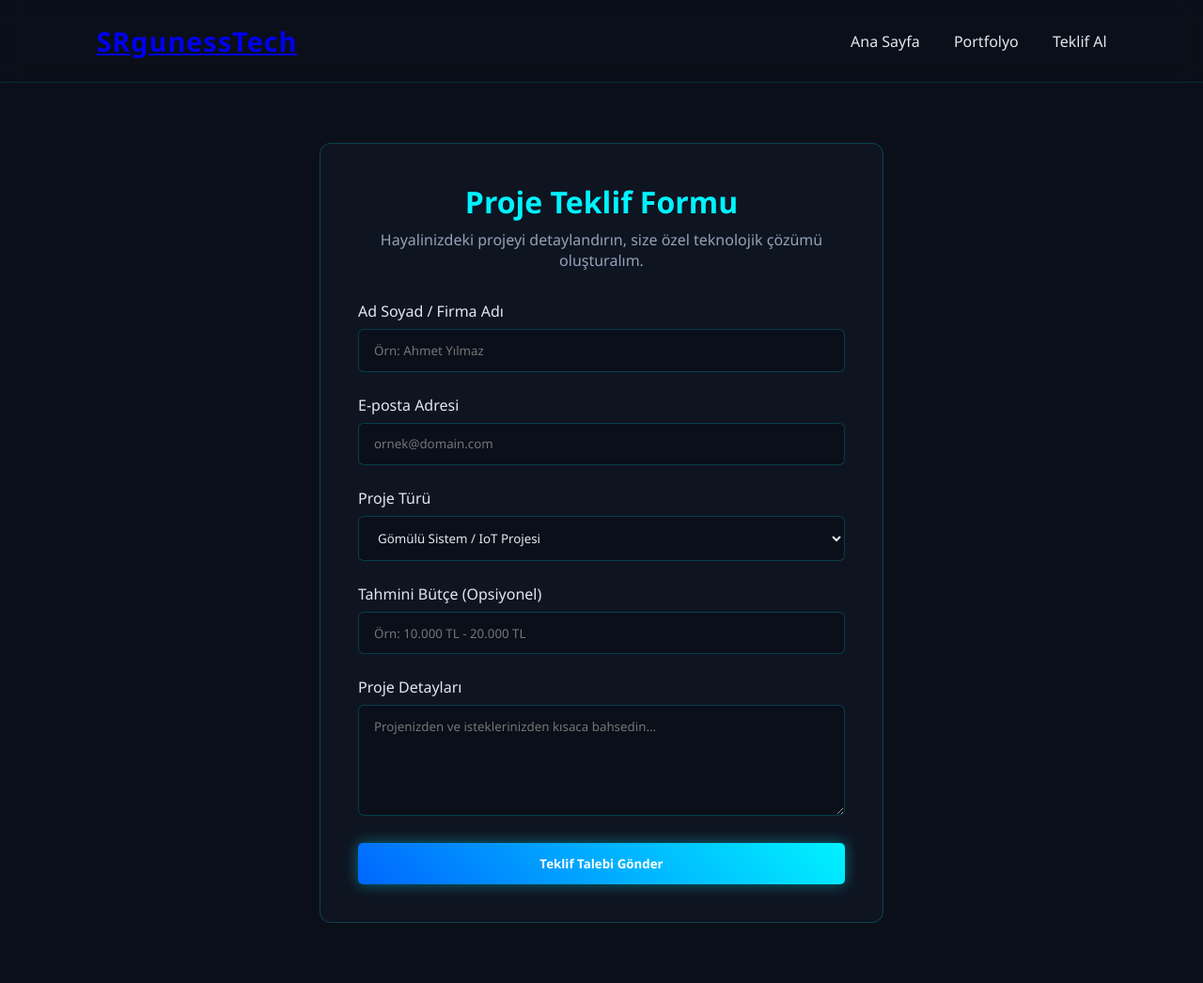
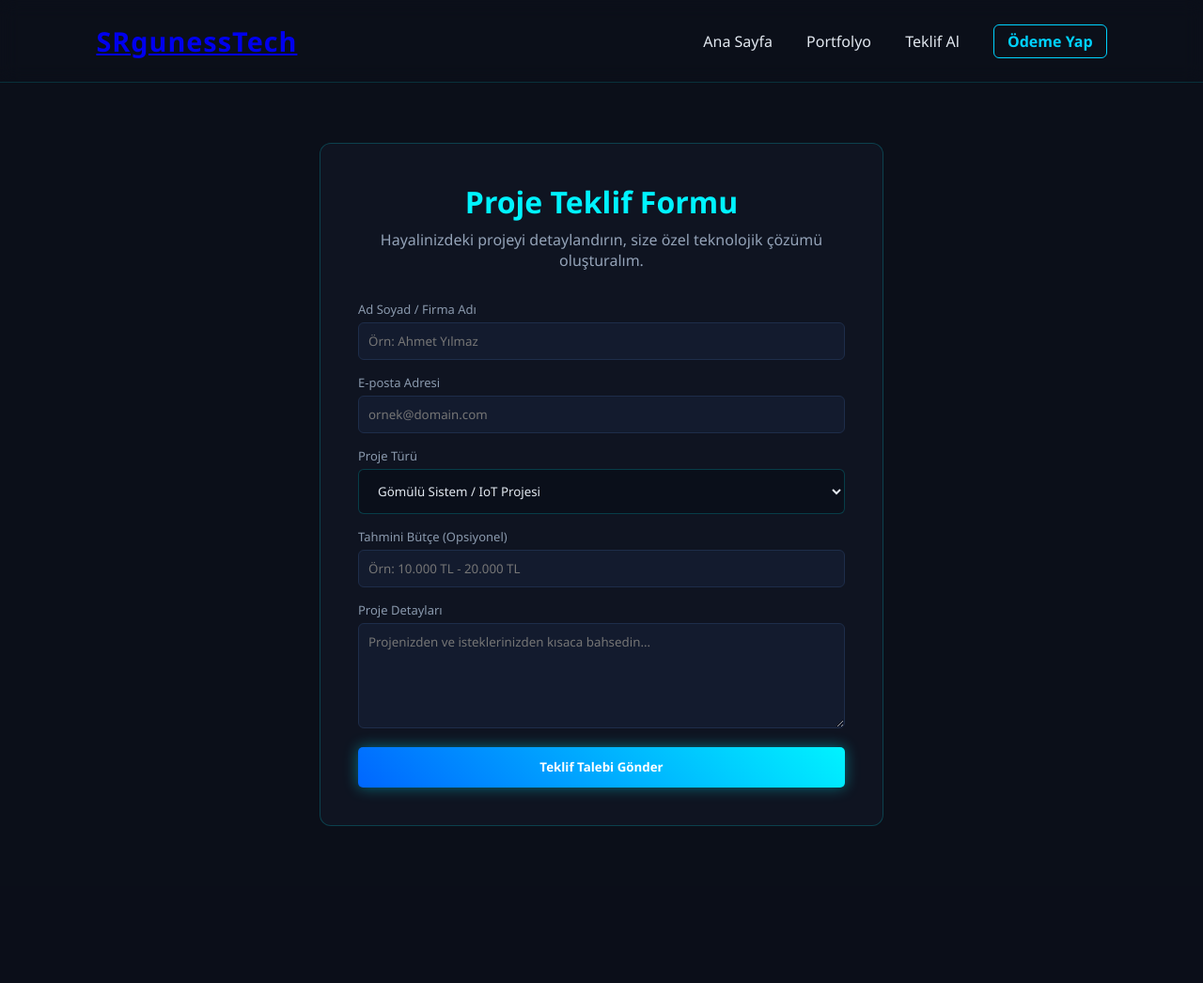
Before and after one commit to srguness7-max/SRgunessTech, a Flask app: page /teklif-al in a window 1280 px wide. Shown: the whole page at 94% size. After the commit the page ends 879 px from the top, so only its background shows below. Run offline with Flask 3, Linux system fonts and the light colour scheme.

Commit message:
Update base.html

```diff
--- a/templates/base.html
+++ b/templates/base.html
@@ -63,10 +63,44 @@
             cursor: pointer;
             transition: 0.2s;
         }
-        .copy-btn:hover {
-            background: #0099cc;
+        .copy-btn:hover { background: #0099cc; color: #fff; }
+        .form-group { text-align: left; margin-bottom: 15px; }
+        .form-group label { display: block; margin-bottom: 5px; font-size: 13px; color: #8a99ad; }
+        .form-group input, .form-group textarea {
+            width: 100%;
+            padding: 10px;
+            background: #131b2e;
+            border: 1px solid #1e2d4a;
+            border-radius: 6px;
             color: #fff;
+            box-sizing: border-box;
+            font-family: inherit;
         }
+        .form-group input:focus, .form-group textarea:focus {
+            outline: none;
+            border-color: #00d2ff;
+        }
+        .btn-submit {
+            width: 100%;
+            padding: 12px;
+            background: #00d2ff;
+            color: #0b0f19;
+            font-weight: bold;
+            border: none;
+            border-radius: 6px;
+            cursor: pointer;
+            font-size: 15px;
+        }
+        .btn-submit:hover { background: #0099cc; color: #fff; }
+        .nav-pay-btn {
+            background: transparent;
+            border: 1px solid #00d2ff;
+            color: #00d2ff !important;
+            padding: 6px 14px;
+            border-radius: 6px;
+            font-weight: 600;
+        }
+        .nav-pay-btn:hover { background: #00d2ff; color: #0b0f19 !important; }
     </style>
 </head>
 <body>
@@ -77,7 +111,8 @@
         <nav>
             <a href="{{ url_for('index') }}">Ana Sayfa</a>
             <a href="#portfolio">Portfolyo</a>
-            <a href="javascript:void(0)" onclick="openPaymentModal()" class="btn-quote">Teklif Al</a>
+            <a href="javascript:void(0)" onclick="openRequestModal()" class="btn-quote">Teklif Al</a>
+            <a href="javascript:void(0)" onclick="openPaymentModal()" class="nav-pay-btn">Ödeme Yap</a>
         </nav>
     </header>
 
@@ -106,6 +170,12 @@
     </div>
 
     <script>
+        function openRequestModal() {
+            document.getElementById('requestModal').style.display = 'flex';
+        }
+        function closeRequestModal() {
+            document.getElementById('requestModal').style.display = 'none';
+        }
         function openPaymentModal() {
             document.getElementById('paymentModal').style.display = 'flex';
         }
@@ -117,6 +187,12 @@
             navigator.clipboard.writeText(iban);
             alert('IBAN adresi panoya kopyalandı!');
         }
+        function submitProjectRequest(e) {
+            e.preventDefault();
+            alert('Proje talebiniz başarıyla alındı! En kısa sürede sizinle iletişime geçeceğiz.');
+            closeRequestModal();
+            document.getElementById('projectForm').reset();
+        }
     </script>
 </body>
 </html>
```
Also changed, not shown: other parts of templates/base.html (+32 -3 lines).
